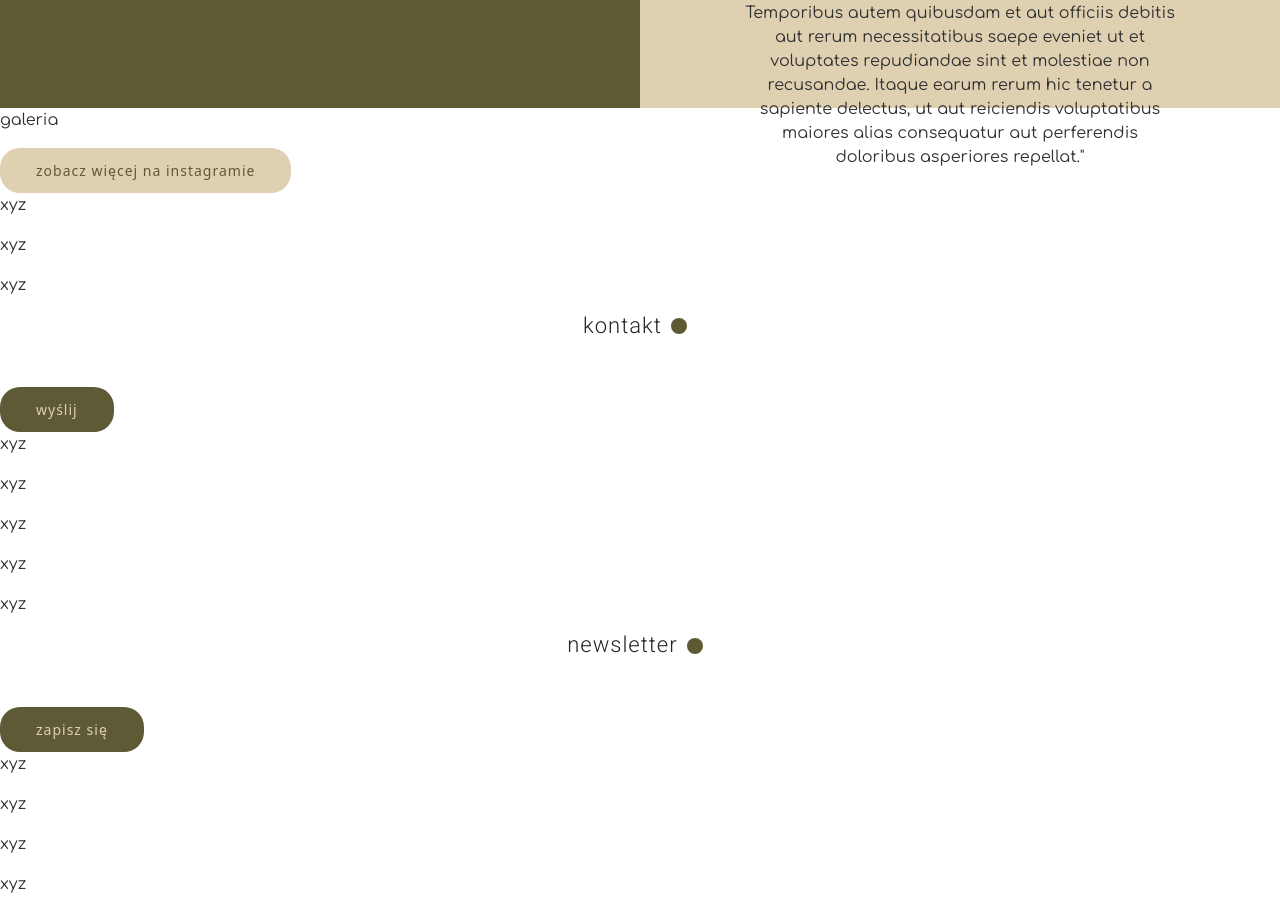
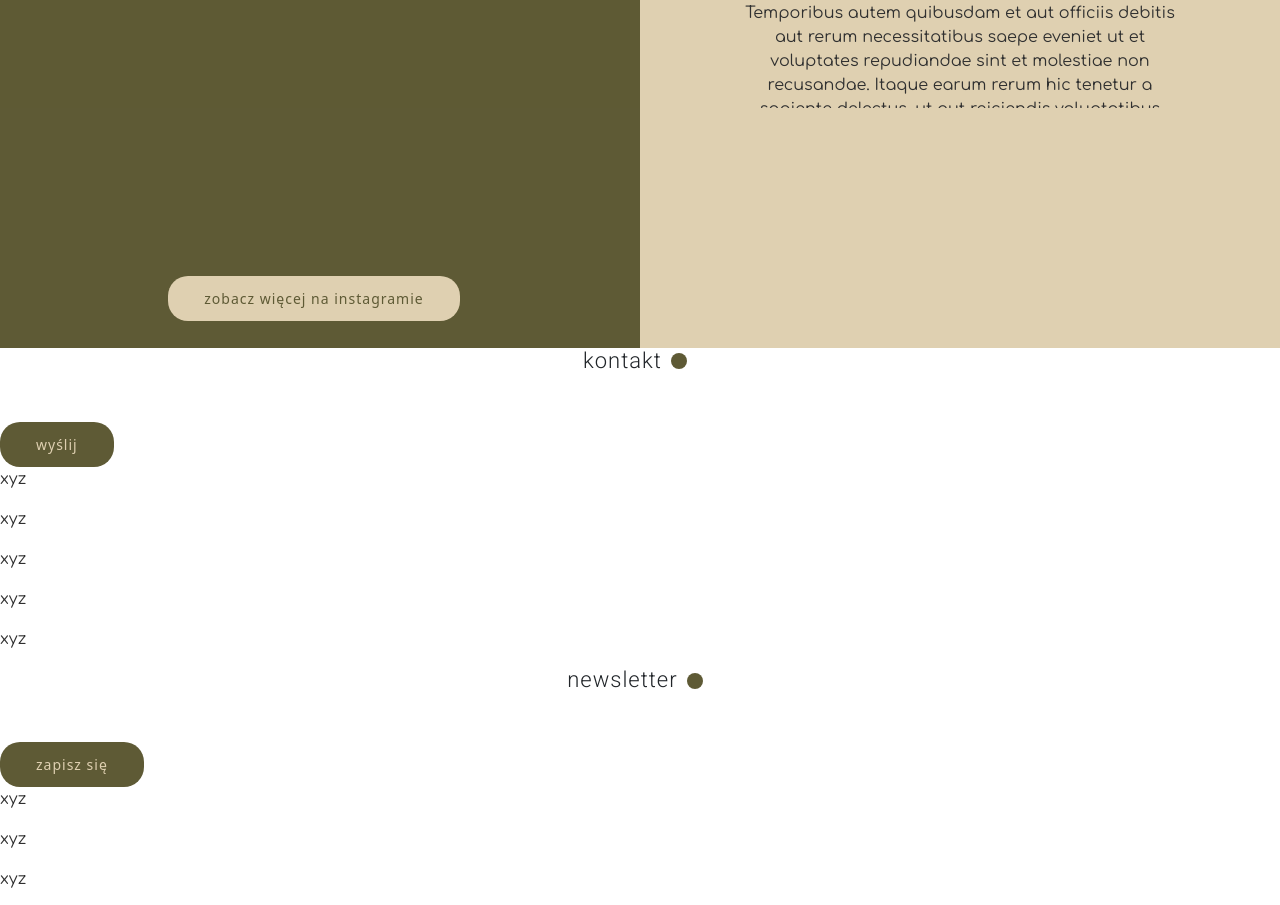
Before and after one commit to Ola-Cencora/KURZceramika-web-project, a React (Create React App) app: page / in a window 1280 px wide. Shown: the part 1492-2397 px from the top of the page. Built offline with nearby package versions, Linux system fonts and the light colour scheme.

Commit message:
Add upper section of gallery

```diff
--- a/src/components/common/Button/Button.module.scss
+++ b/src/components/common/Button/Button.module.scss
@@ -19,6 +19,12 @@
     @extend .button;
     background-color: $color-light;
     color: $color-main;
+
+    @media (max-width: 991px) {
+        background-color: $color-main;
+        color: $color-light;
+    }
+
 }
 
 .buttonTop {
--- a/src/components/pages/About/About.js
+++ b/src/components/pages/About/About.js
@@ -18,13 +18,13 @@ const About = () => {
     return (
         <div className={clsx(styles.about, 'container-fluid')}>
             <Row>
-                <Col md={6} xs={12} className={clsx(styles.aboutImg, 'order-md-1 order-1')}>
+                <Col lg={6} xs={12} className={clsx(styles.aboutImg, 'order-lg-1 order-1')}>
                     <img
                         src={`${process.env.PUBLIC_URL}/images/about.jpg`}
                         alt="zdjęcie o mnie"
                     />
                 </Col>
-                <Col md={6} xs={12} className={clsx(styles.aboutTxt, 'order-md-2 order-2')}>
+                <Col lg={6} xs={12} className={clsx(styles.aboutTxt, 'order-lg-2 order-2')}>
                     <SectionTitle title="o mnie" />
                     <p>{text}</p>
                 </Col>
--- a/src/components/pages/Gallery/Gallery.js
+++ b/src/components/pages/Gallery/Gallery.js
@@ -1,14 +1,18 @@
 import Button from "../../common/Button/Button";
+import { Row, Col } from "react-bootstrap";
+import clsx from "clsx";
+import styles from './Gallery.module.scss'
 
 const Gallery = () => {
     return (
-        <>
-        <p>galeria</p>
-        <Button content="zobacz więcej na Instagramie" variant="gallery" />
-        <p>xyz</p>
-        <p>xyz</p>
-        <p>xyz</p>
-        </>
+        <div className={styles.gallery}>
+            <Row>
+                <Col lg={6} xs={12} className={clsx(styles.left, 'order-1')}>
+                    <Button content="zobacz więcej na Instagramie" variant="gallery" className={styles.button} />
+                </Col>
+                <Col lg={6} xs={12} className={clsx(styles.right, 'd-none d-lg-block order-2')}></Col>
+            </Row>
+        </div>
     );
 };
 
--- /dev/null
+++ b/src/components/pages/Gallery/Gallery.module.scss
@@ -0,0 +1,25 @@
+@import "../../../styles/settings.scss";
+
+.gallery {
+
+    .left {
+        height: 30vh;
+        background-color: $color-main;
+
+        Button {
+            display: flex;
+            margin: 0 auto;
+            position: relative;
+            bottom: -70%;
+        }
+
+        @media (max-width: 991px) {
+            background-color: $color-light;
+        }
+    }
+
+    .right {
+        height: 30vh;
+        background-color: $color-light;
+    }
+}
```
